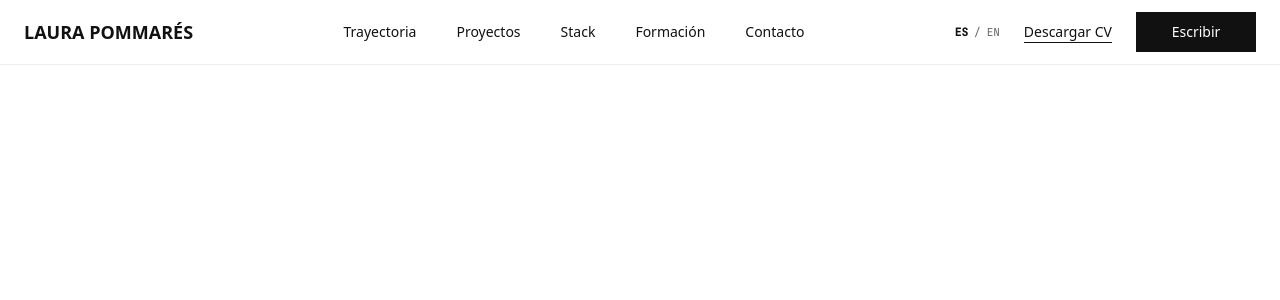
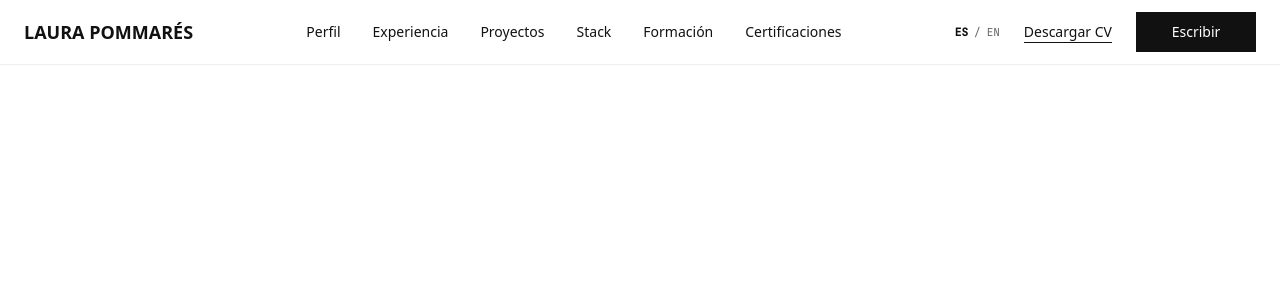
Before and after one commit to laupommares/laura-pommares, a Next.js app: page / in a window 1280 px wide. Shown: the top 300 px of the page. Built offline with nearby package versions, Linux system fonts and the light colour scheme; no server answers.

Commit message:
Fix links header

```diff
--- a/messages/en.json
+++ b/messages/en.json
@@ -2,11 +2,12 @@
   "Nav": {
     "brand": "LAURA POMMARÉS",
     "links": {
-      "trajectory": "Background",
+      "trajectory": "Profile",
+      "experience": "Experience",
       "projects": "Projects",
       "stack": "Stack",
       "education": "Education",
-      "contact": "Contact"
+      "certifications": "Certifications"
     },
     "downloadCv": "Download CV",
     "cta": "Get in Touch"
--- a/messages/es.json
+++ b/messages/es.json
@@ -2,11 +2,12 @@
   "Nav": {
     "brand": "LAURA POMMARÉS",
     "links": {
-      "trajectory": "Trayectoria",
+      "trajectory": "Perfil",
+      "experience": "Experiencia",
       "projects": "Proyectos",
       "stack": "Stack",
       "education": "Formación",
-      "contact": "Contacto"
+      "certifications": "Certificaciones"
     },
     "downloadCv": "Descargar CV",
     "cta": "Escribir"
--- a/src/components/NavHeader.tsx
+++ b/src/components/NavHeader.tsx
@@ -16,12 +16,18 @@ export default async function NavHeader() {
         >
           {t("brand")}
         </a>
-        <nav className="hidden md:flex items-center gap-10">
+        <nav className="hidden md:flex items-center gap-8">
           <a
             className="text-sm font-medium hover:text-accent transition-colors"
             href="#perfil"
           >
             {t("links.trajectory")}
+          </a>
+          <a
+            className="text-sm font-medium hover:text-accent transition-colors"
+            href="#experiencia"
+          >
+            {t("links.experience")}
           </a>
           <a
             className="text-sm font-medium hover:text-accent transition-colors"
@@ -43,9 +49,9 @@ export default async function NavHeader() {
           </a>
           <a
             className="text-sm font-medium hover:text-accent transition-colors"
-            href="#contacto"
+            href="#certificaciones"
           >
-            {t("links.contact")}
+            {t("links.certifications")}
           </a>
         </nav>
         <div className="flex items-center gap-6">
```
